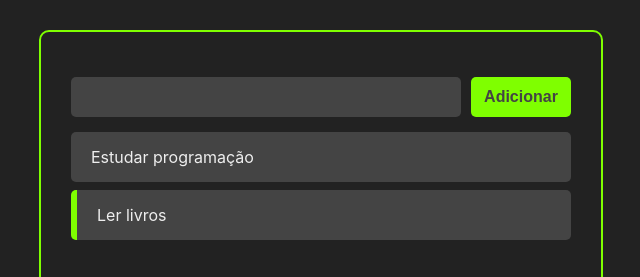
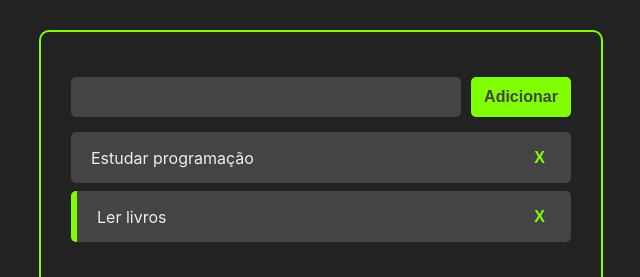
Before and after one commit to Dionatan2019Rodrigues/to-do-list-at-react, a React (Create React App) app: page / in a window 1280 px wide. Shown: the top 277 px of the page, without its empty margins (319-959 px from the left). Built offline with nearby package versions, Linux system fonts and the light colour scheme.

Commit message:
feat: delete task

```diff
--- a/src/App.jsx
+++ b/src/App.jsx
@@ -28,6 +28,12 @@
     setTasks(newTasks);
   };
 
+  const handleTaskDelete = (idTask) => {
+    const newTasks = tasks.filter((task) => task.id != idTask);
+
+    setTasks(newTasks);
+  };
+
   const handleTaskAdddition = (taskTitle) => {
     const newTasks = [
       ...tasks,
@@ -44,7 +50,11 @@
     <>
       <section className="container">
         <AddTask handleTaskAdddition={handleTaskAdddition} />
-        <Tasks tasks={tasks} handleTaskClick={handleTaskClick} />
+        <Tasks
+          tasks={tasks}
+          handleTaskClick={handleTaskClick}
+          handleTaskDelete={handleTaskDelete}
+        />
       </section>
     </>
   );
--- a/src/components/Task_item.css
+++ b/src/components/Task_item.css
@@ -11,3 +11,11 @@
 .task-title {
   cursor: pointer;
 }
+.remove-task-button {
+  color: chartreuse;
+  background-color: #444;
+  border: none;
+  font-weight: bold;
+  font-size: 16px;
+  cursor: pointer;
+}
--- a/src/components/Task_item.jsx
+++ b/src/components/Task_item.jsx
@@ -2,7 +2,7 @@
 
 import "./Task_item.css";
 
-const Task_item = ({ task, handleTaskClick }) => {
+const Task_item = ({ task, handleTaskClick, handleTaskDelete }) => {
   return (
     <div
       className="task-container"
@@ -11,6 +11,15 @@
       <div className="task-title" onClick={() => handleTaskClick(task.id)}>
         {task.title}
       </div>
+
+      <div className="buttons-container">
+        <button
+          className="remove-task-button"
+          onClick={() => handleTaskDelete(task.id)}
+        >
+          X
+        </button>
+      </div>
     </div>
   );
 };
--- a/src/components/Tasks.jsx
+++ b/src/components/Tasks.jsx
@@ -2,11 +2,15 @@
 
 import Task_item from "./Task_item";
 
-const Tasks = ({ tasks, handleTaskClick }) => {
+const Tasks = ({ tasks, handleTaskClick, handleTaskDelete }) => {
   return (
     <>
       {tasks.map((task) => (
-        <Task_item task={task} handleTaskClick={handleTaskClick} />
+        <Task_item
+          task={task}
+          handleTaskClick={handleTaskClick}
+          handleTaskDelete={handleTaskDelete}
+        />
       ))}
     </>
   );
```
